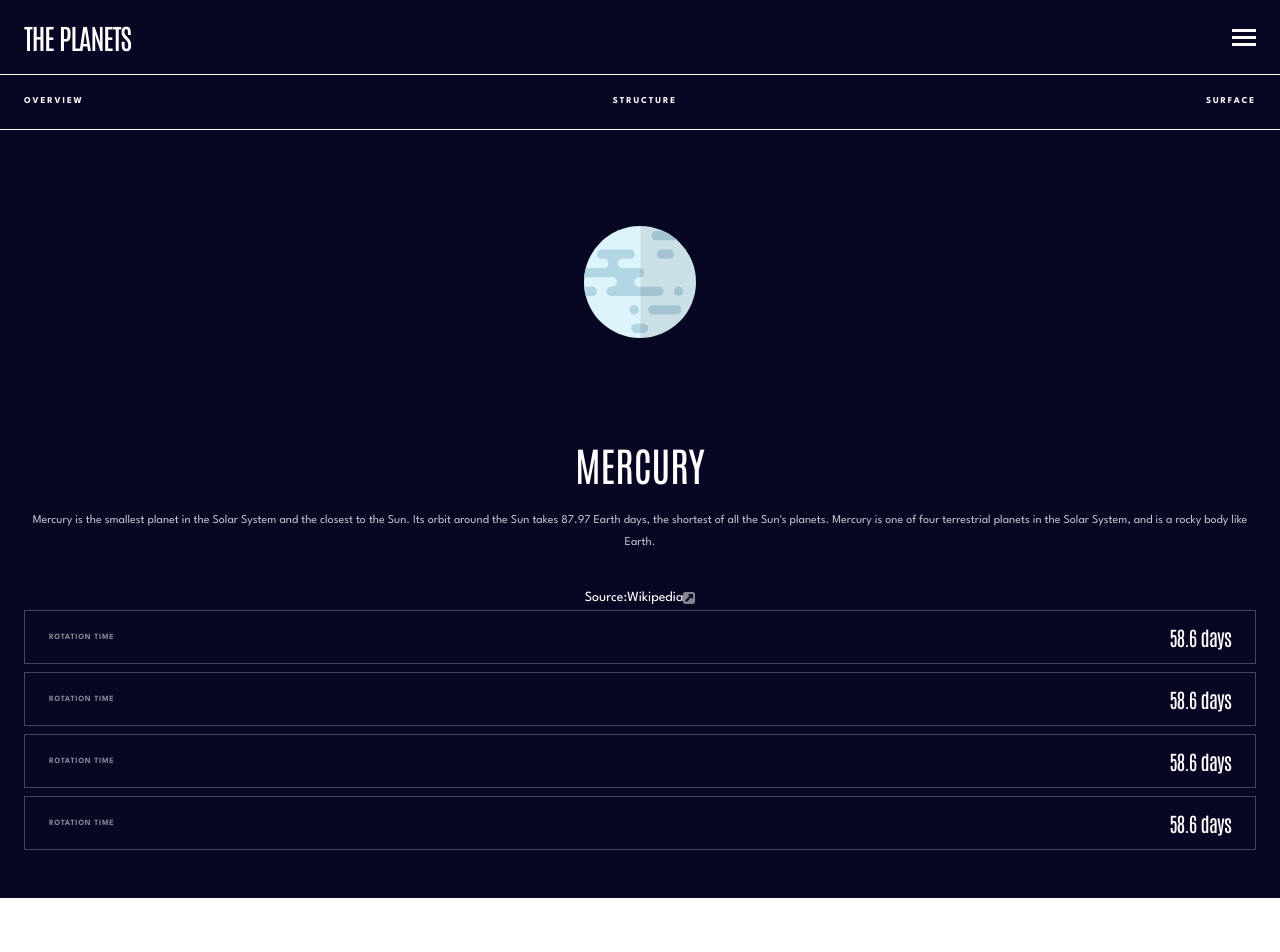
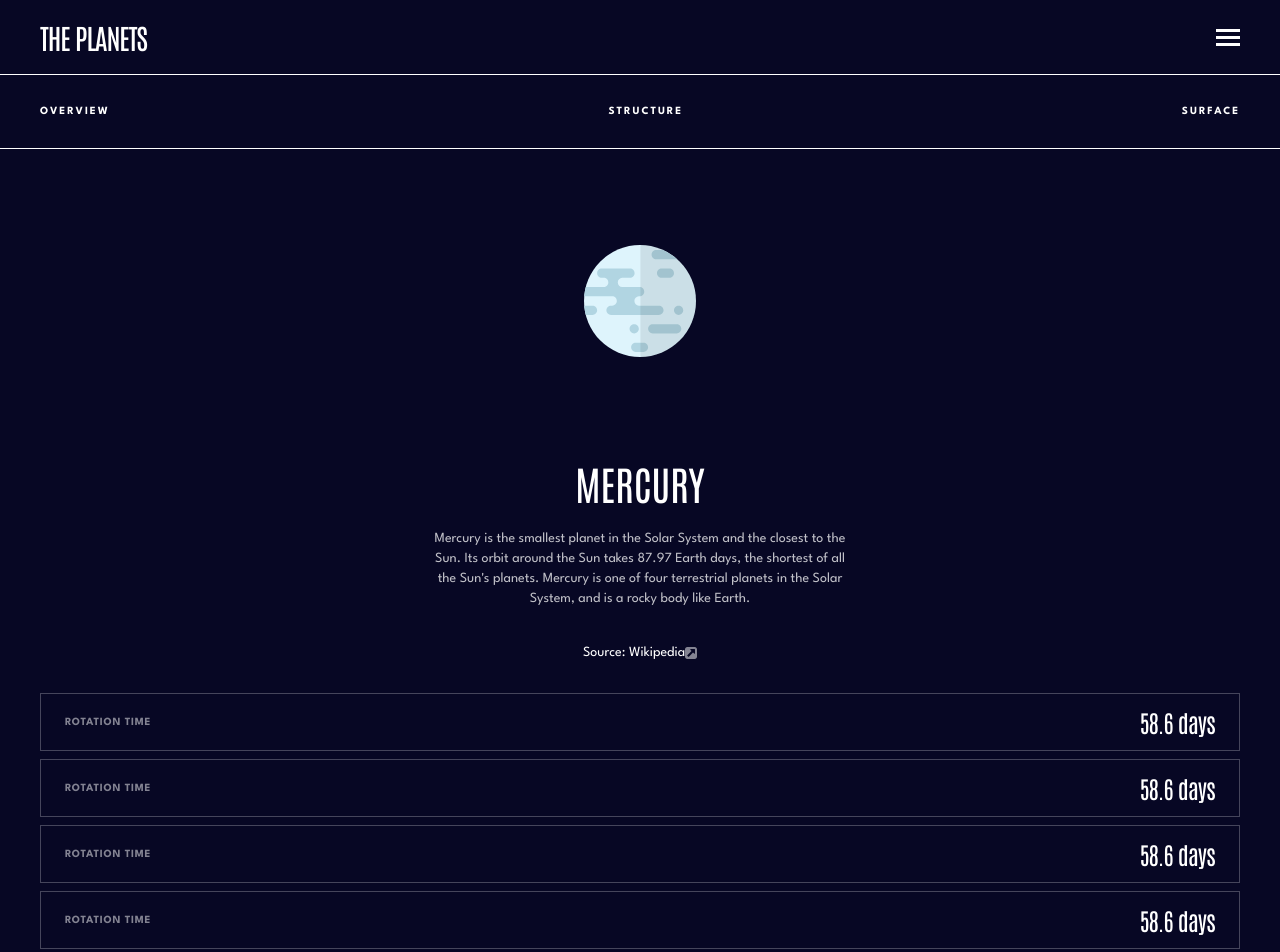
Before and after one commit to David-Henery4/Planets-Data, a React (Vite) app: page / in a window 1280 px wide. Shown: the top 952 px of the page. Before the commit the page ends 898 px from the top, so only its background shows below. Built offline with nearby package versions, Linux system fonts and the light colour scheme.

Commit message:
mobile-responsivness

```diff
--- a/src/App.jsx
+++ b/src/App.jsx
@@ -17,7 +17,7 @@ function App() {
           <MobileOptions />
         </section>
 
-        <section className="w-full px-6 pb-12">
+        <section className="w-full px-6 pb-12 smMob:px-10 smMob:pb-10">
           <PlanetContainer />
           <TitleAndDesc/>
           <Stats/>
--- a/src/components/MobileOptions.jsx
+++ b/src/components/MobileOptions.jsx
@@ -2,7 +2,7 @@
 
 const MobileOptions = () => {
   return (
-    <div className="w-full h-full px-6 py-5 border-y border-white text-9 font-bold flex justify-between items-center">
+    <div className="w-full h-full px-6 py-5 border-y border-white text-9 font-bold flex justify-between items-center smMob:px-10 smMob:py-7 smMob:text-11">
       <button className="h-full tracking-[1.93px]">OVERVIEW</button>
       <button className="tracking-[1.93px]">STRUCTURE</button>
       <button className="tracking-[1.93px]">SURFACE</button>
--- a/src/components/Navbar.jsx
+++ b/src/components/Navbar.jsx
@@ -2,7 +2,7 @@ import {HamburgerIcon} from "../assets";
 
 const Navbar = () => {
   return (
-    <nav className="px-6 py-4 flex justify-between items-center">
+    <nav className="px-6 py-4 flex justify-between items-center smMob:px-10">
       <h2 className="font-antonio text-28 font-medium -tracking-[1.05px]">
         THE PLANETS
       </h2>
--- a/src/components/Stats.jsx
+++ b/src/components/Stats.jsx
@@ -2,26 +2,26 @@
 
 const Stats = () => {
   return (
-    <div className="w-full flex flex-col justify-center items-center gap-2">
+    <div className="w-full mt-7 flex flex-col justify-center items-center gap-2">
       {/**/}
       <div className="w-full px-6 py-3 flex justify-between items-center border border-white/25">
-        <h3 className="text-8 font-bold text-white/50 leading-4 tracking-[0.73px]">ROTATION TIME</h3>
-        <p className="text-xl font-normal font-antonio -tracking-[0.75px]">58.6 days</p>
+        <h3 className="text-8 font-bold text-white/50 leading-4 tracking-[0.73px] smMob:text-11">ROTATION TIME</h3>
+        <p className="text-xl font-normal font-antonio -tracking-[0.75px] smMob:text-2xl">58.6 days</p>
       </div>
       {/**/}
       <div className="w-full px-6 py-3 flex justify-between items-center border border-white/25">
-        <h3 className="text-8 font-bold text-white/50 leading-4 tracking-[0.73px]">ROTATION TIME</h3>
-        <p className="text-xl font-normal font-antonio -tracking-[0.75px]">58.6 days</p>
+        <h3 className="text-8 font-bold text-white/50 leading-4 tracking-[0.73px] smMob:text-11">ROTATION TIME</h3>
+        <p className="text-xl font-normal font-antonio -tracking-[0.75px] smMob:text-2xl">58.6 days</p>
       </div>
       {/**/}
       <div className="w-full px-6 py-3 flex justify-between items-center border border-white/25">
-        <h3 className="text-8 font-bold text-white/50 leading-4 tracking-[0.73px]">ROTATION TIME</h3>
-        <p className="text-xl font-normal font-antonio -tracking-[0.75px]">58.6 days</p>
+        <h3 className="text-8 font-bold text-white/50 leading-4 tracking-[0.73px] smMob:text-11">ROTATION TIME</h3>
+        <p className="text-xl font-normal font-antonio -tracking-[0.75px] smMob:text-2xl">58.6 days</p>
       </div>
       {/**/}
       <div className="w-full px-6 py-3 flex justify-between items-center border border-white/25">
-        <h3 className="text-8 font-bold text-white/50 leading-4 tracking-[0.73px]">ROTATION TIME</h3>
-        <p className="text-xl font-normal font-antonio -tracking-[0.75px]">58.6 days</p>
+        <h3 className="text-8 font-bold text-white/50 leading-4 tracking-[0.73px] smMob:text-11">ROTATION TIME</h3>
+        <p className="text-xl font-normal font-antonio -tracking-[0.75px] smMob:text-2xl">58.6 days</p>
       </div>
       {/**/}
     </div>
--- a/src/components/TitleAndDesc.jsx
+++ b/src/components/TitleAndDesc.jsx
@@ -5,14 +5,14 @@ const TitleAndDesc = () => {
     <div className="w-full text-center grid gap-4">
       <h1 className="text-40 font-antonio font-normal">MERCURY</h1>
       <div className="grid gap-8">
-        <p className="text-white/75 text-xs leading-[22px] font-normal">
+        <p className="text-white/75 text-xs leading-[22px] font-normal mx-auto max-w-[420px] smMob:text-sm">
           Mercury is the smallest planet in the Solar System and the closest to
           the Sun. Its orbit around the Sun takes 87.97 Earth days, the shortest
           of all the Sun's planets. Mercury is one of four terrestrial planets
           in the Solar System, and is a rocky body like Earth.
         </p>
         <div className="w-full text-sm leading-6">
-          <p className="flex justify-center items-center">
+          <p className="">
             Source: <span className="inline-flex justify-center items-center">
               Wikipedia<LinkSourceIcon/>
             </span>
--- a/tailwind.config.js
+++ b/tailwind.config.js
@@ -2,6 +2,9 @@
 export default {
   content: ["./index.html", "./src/**/*.{js,ts,jsx,tsx}"],
   theme: {
+    screens: {
+      smMob: "28.75em", // 660px
+    },
     colors: {
       white: "#ffffff",
       darkNavy: "#070724",
```
